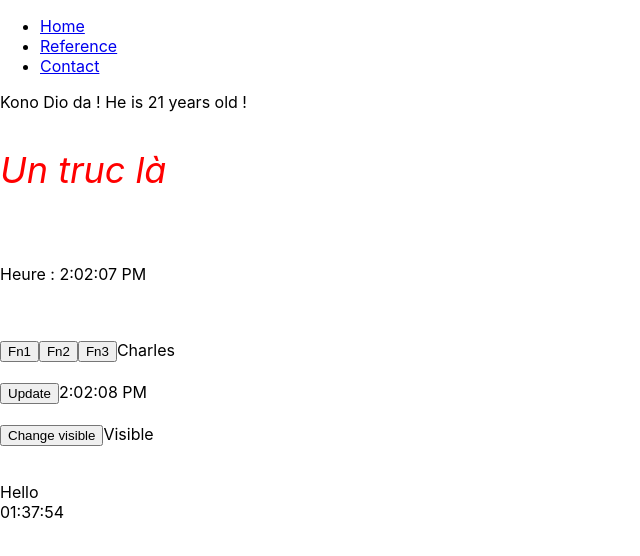
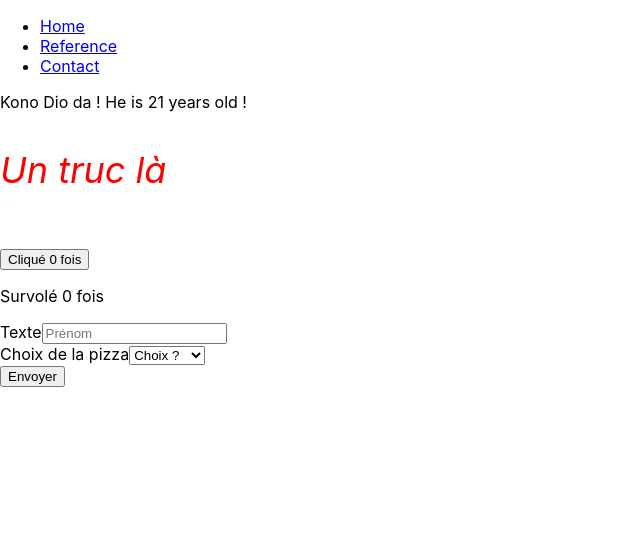
Before and after one commit to Alexis-Looten/EPSI-REACTJS-COURS-APP, a React (Create React App) app: page / in a window 1280 px wide. Shown: the top 556 px of the page, without its empty margins (0-640 px from the left). Built offline with nearby package versions, Linux system fonts and the light colour scheme.

Commit message:
add HOC and Form2

```diff
--- a/src/components/CycleDeVie.js
+++ b/src/components/CycleDeVie.js
@@ -15,7 +15,7 @@ class CycleDeVie extends Component{
             this.setState({
                 date : new Date()
             });
-        }, 2000)
+        }, 1000)
     };
 
     componentDidUpdate(){
--- /dev/null
+++ b/src/components/Form2.js
@@ -0,0 +1,59 @@
+import React from "react";
+
+class Form2 extends React.Component{
+    constructor(props){
+        super(props);
+        this.state = {
+            pizza : ""
+        }
+    }
+
+    onClique(event){
+        event.preventDefault();
+        var data = new FormData(event.target);
+        let formObject = Object.fromEntries(data.entries())
+        console.log(formObject);
+    }
+
+    render() {
+        return(
+            <>
+            <form onSubmit={this.onClique}>
+                <label>Texte</label>
+                <input type="text" defaultValue="" name="lastname" placeholder="Prénom" required/>
+
+                <div>
+                    <label htmlFor="pizza">Choix de la pizza</label>
+                    <select name="pizza" id="pizza" value={this.state.pizza} onChange={
+                        (event) => {
+                            this.setState({pizza:event.target.value});
+                            console.log(event.target.value)
+                        }
+                    }>
+                        <option value="">Choix ?</option>
+                        <option value="fromage">Fromage</option>
+                        <option value="veggie">Veggie</option>
+                        <option value="reine">Reine</option>
+                    </select>
+                </div>
+
+                <div>
+                    { this.state.pizza === "fromage" && (
+                        <label htmlFor="supp">
+                            <input type="checkbox" name="supp" id ="supp"/>
+                            Avec la Fromage, vous pouvez ajouter un supplément de Kebab, en désirez-vous ?
+                        </label>
+                    )}
+
+                </div>
+
+
+                <input type="submit" value="Envoyer" />
+            </form>
+            </>
+        );
+    }
+}
+
+
+export default Form2;
--- /dev/null
+++ b/src/components/HOC/Alert.js
@@ -0,0 +1,15 @@
+import React from "react";
+
+const Alert = (Composant) => {
+    return class AlertComposant extends React.Component {
+        componentDidMount() {
+            alert('Composant a été monté');
+        }
+
+        render() {
+            return <Composant {...this.props}/>
+        }
+    }
+}
+
+export default Alert;
--- /dev/null
+++ b/src/components/HOC/ClickCount.js
@@ -0,0 +1,14 @@
+import React from "react";
+import Counter from "./Counter";
+
+class ClickCount extends React.Component {
+
+    render() {
+        return(
+            <button onClick={this.props.increment}>Cliqué {this.props.count} fois</button>
+        )
+    }
+
+}
+
+export default Counter(ClickCount);
--- /dev/null
+++ b/src/components/HOC/Compo.js
@@ -0,0 +1,18 @@
+import { render } from '@testing-library/react';
+import React from 'react';
+import Alert from './Alert';
+
+class Compo extends React.Component {
+    componentDidMount() {
+        alert('1');
+    }
+
+    render() {
+        return (
+            <>Hello</>
+        );
+    }
+
+}
+
+export default Alert(Compo);
--- /dev/null
+++ b/src/components/HOC/Counter.js
@@ -0,0 +1,25 @@
+import React from "react";
+
+const Counter = Wapper => {
+    class CounterW extends React.Component {
+        constructor(props){
+            super(props)
+            this.state = {
+                count : 0,
+            };
+        }
+
+        increment = () => {
+            this.setState( (curr) => {
+                return { count : curr.count + 1};
+            });
+        };
+
+        render() {
+            return <Wapper {... this.props} count={this.state.count} increment={this.increment}/>
+        }
+    }
+    return CounterW
+}
+
+export default Counter;
--- /dev/null
+++ b/src/components/HOC/HoverCount.js
@@ -0,0 +1,13 @@
+import React from "react";
+import Counter from "./Counter";
+
+class OverCount extends React.Component {
+
+    render() {
+        return(
+            <p onMouseOver={this.props.increment}>Survolé {this.props.count} fois</p>
+        )
+    }
+}
+
+export default Counter(OverCount);
--- a/src/pages/Home.js
+++ b/src/pages/Home.js
@@ -5,6 +5,10 @@ import State from "../components/Hook/State";
 import Effect from "../components/Hook/Effect";
 import Memo from "../components/Hook/Memo";
 import Ref from "../components/Hook/Ref";
+import Compo from "../components/HOC/Compo";
+import ClickCount from "../components/HOC/ClickCount";
+import OverCount from "../components/HOC/HoverCount";
+import Form2 from "../components/Form2";
 
 function Home(props){
     const divStyle = {
@@ -18,15 +22,9 @@ function Home(props){
             He is {props.age} years old !
             <p style={divStyle}><i>{props.children}</i></p>
             <br/>
-            <CycleDeVie/>
-            <br/><br/>
-            <State/>
-            <br/><br/>
-            <Effect/>
-            <br/><br/>
-            <Memo/>
-            <br/><br/>
-            <Ref/>
+            <ClickCount/>
+            <OverCount/>
+            <Form2/>
         </div>
         {/* <MatchExo></MatchExo> */}
         </>
```
